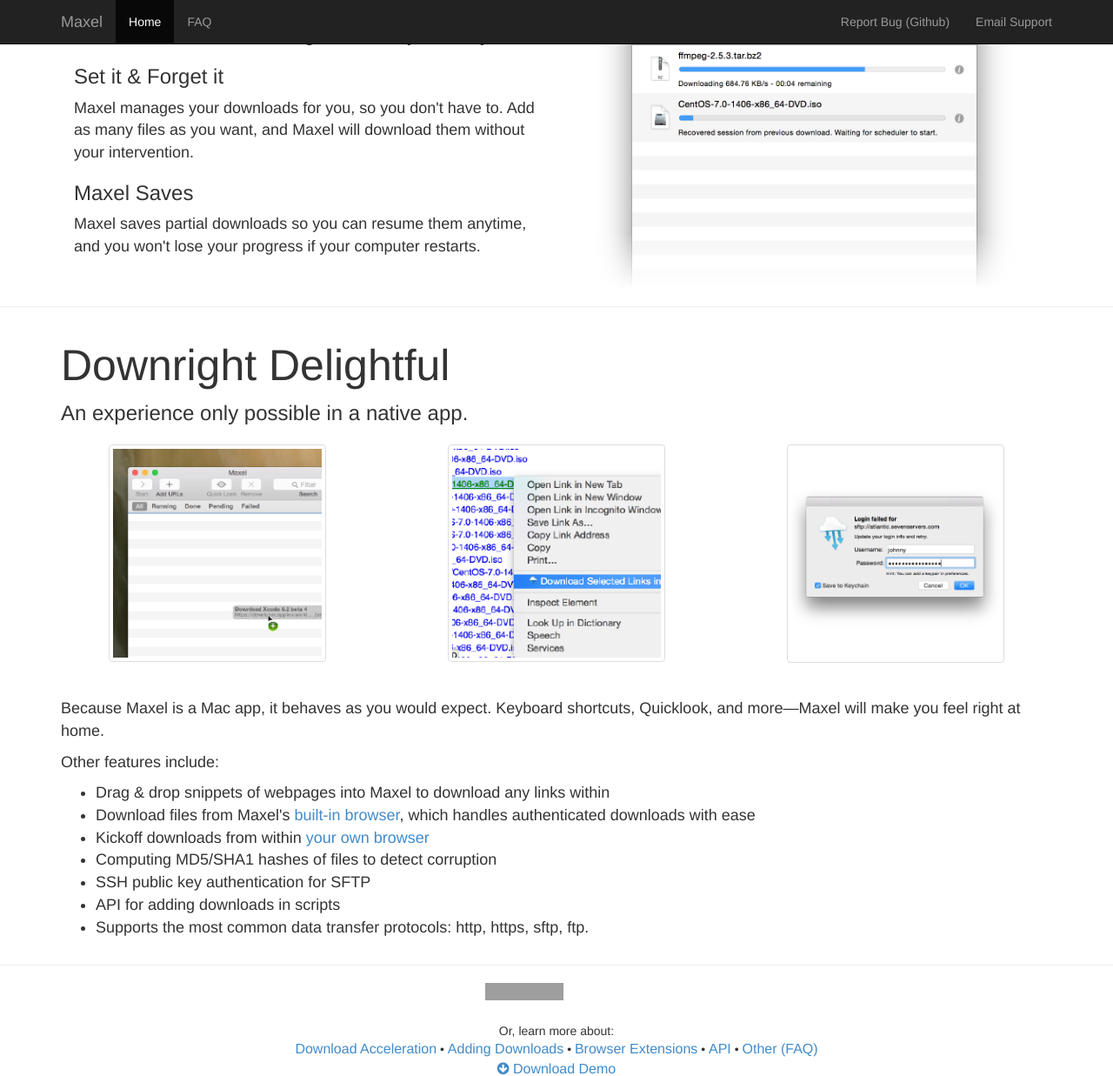
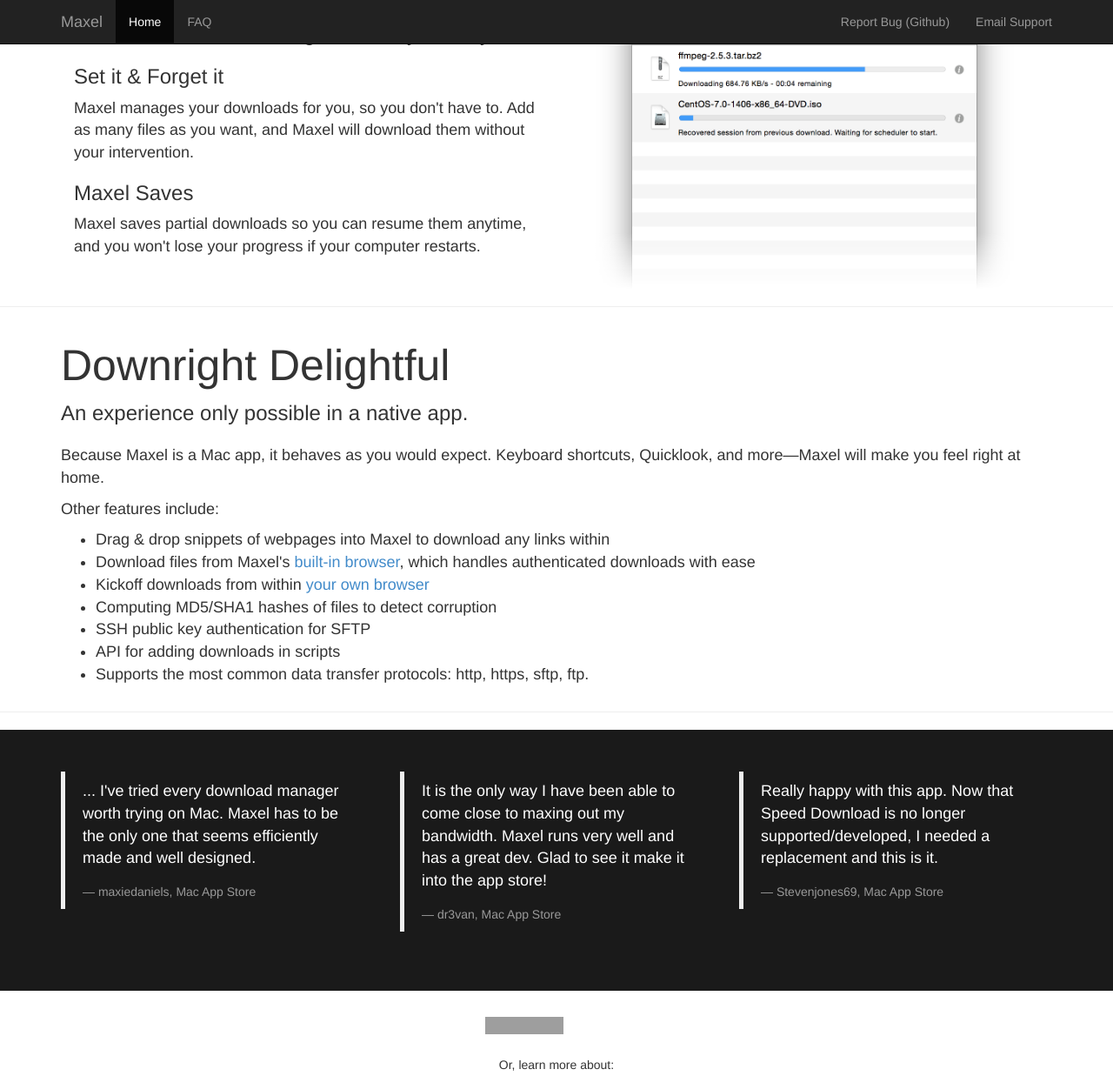
Before and after one commit to maxelapp/maxelapp.github.io, a Jekyll site: the page built from index.html, in a window 1280 px wide and 1400 px high, scrolled down 1193 px, cut to the strip 0-1237 px from the top of the window. Shown: the whole strip at 87% size. Built offline with Jekyll 4.4.1, drawn with Linux system fonts in a browser that asks for light colours; nearby versions of some CDN libraries; grey boxes are pictures that could not be loaded.

Commit message:
Install fb tracking, add testimonials

```diff
--- a/index.html
+++ b/index.html
@@ -19,10 +19,10 @@
 
         <div class="row buttonset">
           <div class="col-md-3">
-            <a class="btn btn-primary apple-sized-btn" href="{{page.demodownload}}" onclick="trackOutboundLink(this, 'downloadDemo'); return false;"><i class="fa fa-arrow-circle-down"></i> Download Demo</a>
+            <a class="btn btn-primary apple-sized-btn" href="{{page.demodownload}}" onclick="trackFacebookEvent('6025790683015') && trackOutboundLink(this, 'downloadDemo'); return false;"><i class="fa fa-arrow-circle-down"></i> Download Demo</a>
           </div>
           <div class="col-md-2">
-            <a href="https://itunes.apple.com/us/app/maxel-download-accelerator/id837352001?mt=12&amp;uo=4" onclick="trackOutboundLink(this, 'appStore'); return false;" target="itunes_store" class="app-store-btn"></a>
+            <a href="https://itunes.apple.com/us/app/maxel-download-accelerator/id837352001?mt=12&amp;uo=4" onclick="trackFacebookEvent('6025791562815') && trackOutboundLink(this, 'appStore'); return false;" target="itunes_store" class="app-store-btn"></a>
           </div>
         </div>
       </div>
@@ -74,11 +74,11 @@
   <h1>Downright Delightful</h1>
   <p class="lead">An experience only possible in a native app.</p>
 
-  <div class="row portraits">
+<!--   <div class="row portraits">
     <div class="col-md-4"><img class="img-thumbnail" src="images/graphics-03.png"/></div>
     <div class="col-md-4"><img class="img-thumbnail" src="images/graphics-04.png"/></div>
     <div class="col-md-4"><img class="img-thumbnail" src="images/graphics-05.png"/></div>
-  </div>
+  </div> -->
 
   <p>Because Maxel is a Mac app, it behaves as you would expect. Keyboard shortcuts, Quicklook, and more&mdash;Maxel will make you feel right at home.</p>
   <p>Other features include:</p>
@@ -96,10 +96,36 @@
 
 <hr/>
 
+<div class="jumbotron section dark">
+<div class="container section dark" id="testimonials">
+  <div class="row">
+    <div class="col-md-4">
+      <blockquote>
+        <p>... I've tried every download manager worth trying on Mac. Maxel has to be the only one that seems efficiently made and well designed.</p>
+        <footer>maxiedaniels, Mac App Store</footer>
+      </blockquote>
+    </div>
+    <div class="col-md-4">
+      <blockquote>
+        <p>It is the only way I have been able to come close to maxing out my bandwidth. Maxel runs very well and has a great dev. Glad to see it make it into the app store!</p>
+        <footer>dr3van, Mac App Store</footer>
+      </blockquote>
+    </div>
+    <div class="col-md-4">
+      <blockquote>
+        <p>Really happy with this app. Now that Speed Download is no longer supported/developed, I needed a replacement and this is it.</p>
+        <footer>Stevenjones69, Mac App Store</footer>
+      </blockquote>
+    </div>
+  </div>
+</div>
+</div>
+
+
 <div class="container" id="calltoaction">
   <div class="row">
     <div class="text-center">
-      <a href="https://itunes.apple.com/us/app/maxel-download-accelerator/id837352001?mt=12&amp;uo=4" target="itunes_store" class="app-store-btn"></a>
+      <a href="https://itunes.apple.com/us/app/maxel-download-accelerator/id837352001?mt=12&amp;uo=4" target="itunes_store" onclick="trackFacebookEvent('6025791562815') && trackOutboundLink(this, 'appStore'); return false;" class="app-store-btn"></a>
       <br/>
       Or, learn more about:
       <br/>
@@ -113,7 +139,7 @@
       &bull;
       <a href="/faq.html">Other (FAQ)</a>
       <br/>
-      <a href="{{page.demodownload}}"><i class="fa fa-arrow-circle-down"></i> Download Demo</a>
+      <a href="{{page.demodownload}}" onclick="trackFacebookEvent('6025790683015') && trackOutboundLink(this, 'downloadDemo'); return false;"><i class="fa fa-arrow-circle-down"></i> Download Demo</a>
     </div>
   </div>
 </div>
--- a/stylesheets/style.css
+++ b/stylesheets/style.css
@@ -25,6 +25,11 @@
 
 h1.smaller {
     font-size: 40px;
+}
+
+.dark {
+    background: #1A1A1A;
+    color: white;
 }
 
 .section .lead {
```
Also changed, not shown: _includes/head.html (+20 -0 lines).
